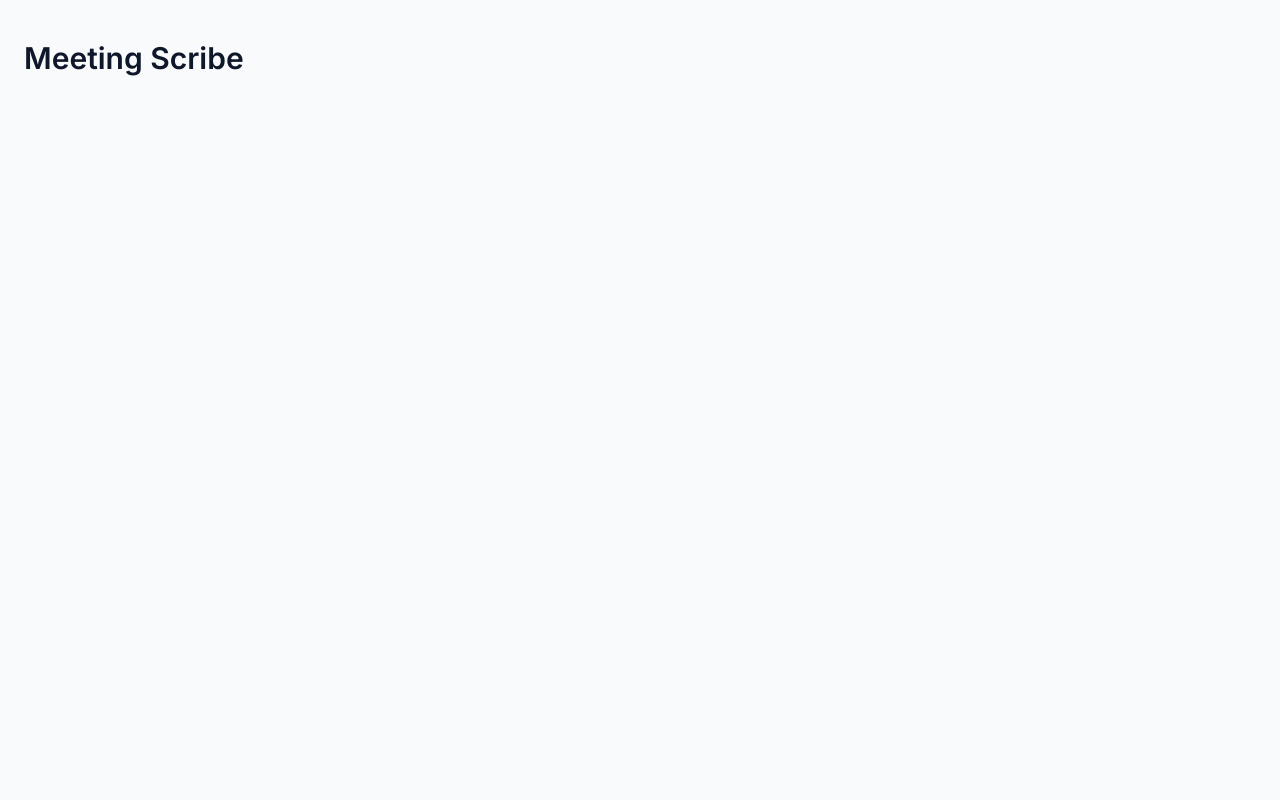
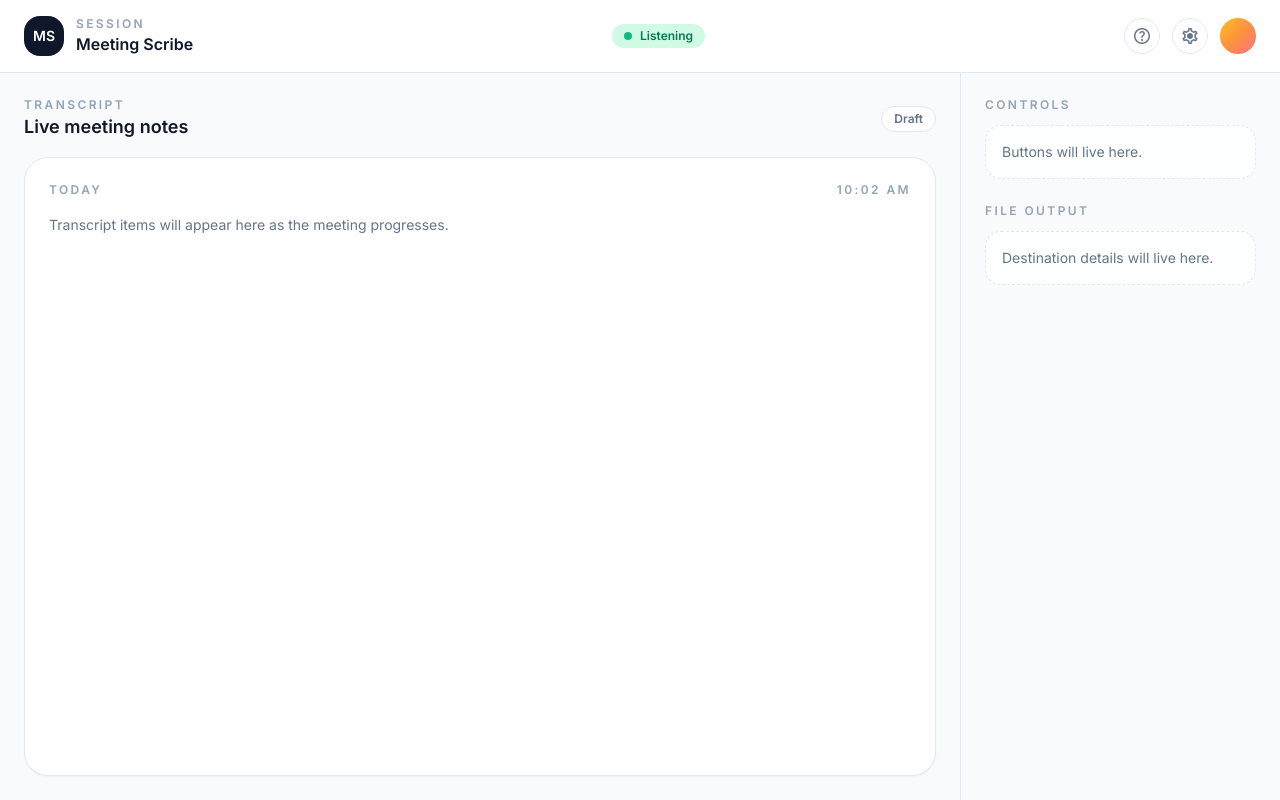
Before and after one commit to jchen0824/speech-to-text, a React (Vite) app: page / in a window 1280 px wide. Built offline with nearby package versions, Linux system fonts and the light colour scheme; the HTML template or start-up script is replaced by a standard one.

Commit message:
[ai-assisted] feat: add app shell layout

```diff
--- a/src/App.tsx
+++ b/src/App.tsx
@@ -1,9 +1,15 @@
+import Sidebar from "./components/Sidebar";
+import TopBar from "./components/TopBar";
+import TranscriptPane from "./components/TranscriptPane";
+
 function App() {
   return (
-    <div className="min-h-screen px-6 py-10">
-      <h1 className="text-3xl font-semibold text-slate-900">
-        Meeting Scribe
-      </h1>
+    <div className="flex min-h-screen flex-col bg-slate-50 text-slate-900">
+      <TopBar />
+      <main className="flex flex-1">
+        <TranscriptPane />
+        <Sidebar />
+      </main>
     </div>
   );
 }
--- /dev/null
+++ b/src/components/Sidebar.tsx
@@ -0,0 +1,25 @@
+const Sidebar = () => {
+  return (
+    <aside className="hidden w-80 flex-col gap-6 border-l border-slate-200 bg-slate-50 px-6 py-6 lg:flex">
+      <section className="space-y-3">
+        <h2 className="text-xs font-semibold uppercase tracking-[0.2em] text-slate-400">
+          Controls
+        </h2>
+        <div className="rounded-2xl border border-dashed border-slate-200 bg-white/70 p-4 text-sm text-slate-500">
+          Buttons will live here.
+        </div>
+      </section>
+
+      <section className="space-y-3">
+        <h2 className="text-xs font-semibold uppercase tracking-[0.2em] text-slate-400">
+          File Output
+        </h2>
+        <div className="rounded-2xl border border-dashed border-slate-200 bg-white/70 p-4 text-sm text-slate-500">
+          Destination details will live here.
+        </div>
+      </section>
+    </aside>
+  );
+};
+
+export default Sidebar;
--- /dev/null
+++ b/src/components/TopBar.tsx
@@ -0,0 +1,40 @@
+const TopBar = () => {
+  return (
+    <header className="flex items-center justify-between border-b border-slate-200 bg-white/90 px-6 py-4 backdrop-blur">
+      <div className="flex items-center gap-3">
+        <div className="flex h-10 w-10 items-center justify-center rounded-2xl bg-slate-900 text-sm font-semibold text-white">
+          MS
+        </div>
+        <div>
+          <p className="text-xs font-semibold uppercase tracking-[0.2em] text-slate-400">
+            Session
+          </p>
+          <p className="text-base font-semibold text-slate-900">Meeting Scribe</p>
+        </div>
+      </div>
+
+      <div className="hidden items-center gap-2 rounded-full bg-emerald-100 px-3 py-1 text-xs font-semibold text-emerald-700 sm:flex">
+        <span className="h-2 w-2 rounded-full bg-emerald-500" />
+        Listening
+      </div>
+
+      <div className="flex items-center gap-3">
+        <button
+          className="flex h-9 w-9 items-center justify-center rounded-full border border-slate-200 bg-white text-slate-500 transition hover:text-slate-700"
+          type="button"
+        >
+          <span className="material-symbols-outlined text-xl">help</span>
+        </button>
+        <button
+          className="flex h-9 w-9 items-center justify-center rounded-full border border-slate-200 bg-white text-slate-500 transition hover:text-slate-700"
+          type="button"
+        >
+          <span className="material-symbols-outlined text-xl">settings</span>
+        </button>
+        <div className="h-9 w-9 rounded-full bg-gradient-to-br from-amber-400 via-orange-400 to-rose-400" />
+      </div>
+    </header>
+  );
+};
+
+export default TopBar;
--- /dev/null
+++ b/src/components/TranscriptPane.tsx
@@ -0,0 +1,33 @@
+const TranscriptPane = () => {
+  return (
+    <section className="flex flex-1 flex-col gap-4 px-6 py-6">
+      <div className="flex items-center justify-between">
+        <div>
+          <p className="text-xs font-semibold uppercase tracking-[0.2em] text-slate-400">
+            Transcript
+          </p>
+          <h2 className="text-lg font-semibold text-slate-900">
+            Live meeting notes
+          </h2>
+        </div>
+        <div className="rounded-full border border-slate-200 bg-white px-3 py-1 text-xs font-semibold text-slate-500">
+          Draft
+        </div>
+      </div>
+
+      <div className="flex min-h-[420px] flex-1 flex-col gap-4 rounded-3xl border border-slate-200 bg-white p-6 shadow-sm">
+        <div className="flex items-center justify-between text-xs font-semibold uppercase tracking-[0.2em] text-slate-400">
+          <span>Today</span>
+          <span>10:02 AM</span>
+        </div>
+        <div className="flex-1 overflow-y-auto pr-2 text-sm text-slate-500">
+          <p className="leading-relaxed">
+            Transcript items will appear here as the meeting progresses.
+          </p>
+        </div>
+      </div>
+    </section>
+  );
+};
+
+export default TranscriptPane;
--- a/src/index.css
+++ b/src/index.css
@@ -17,6 +17,7 @@
 body {
   margin: 0;
   min-height: 100%;
+  background-color: #f8fafc;
 }
 
 #root {
```
Also changed, not shown: 1 other file (tests, documents, lock files or other folders).
